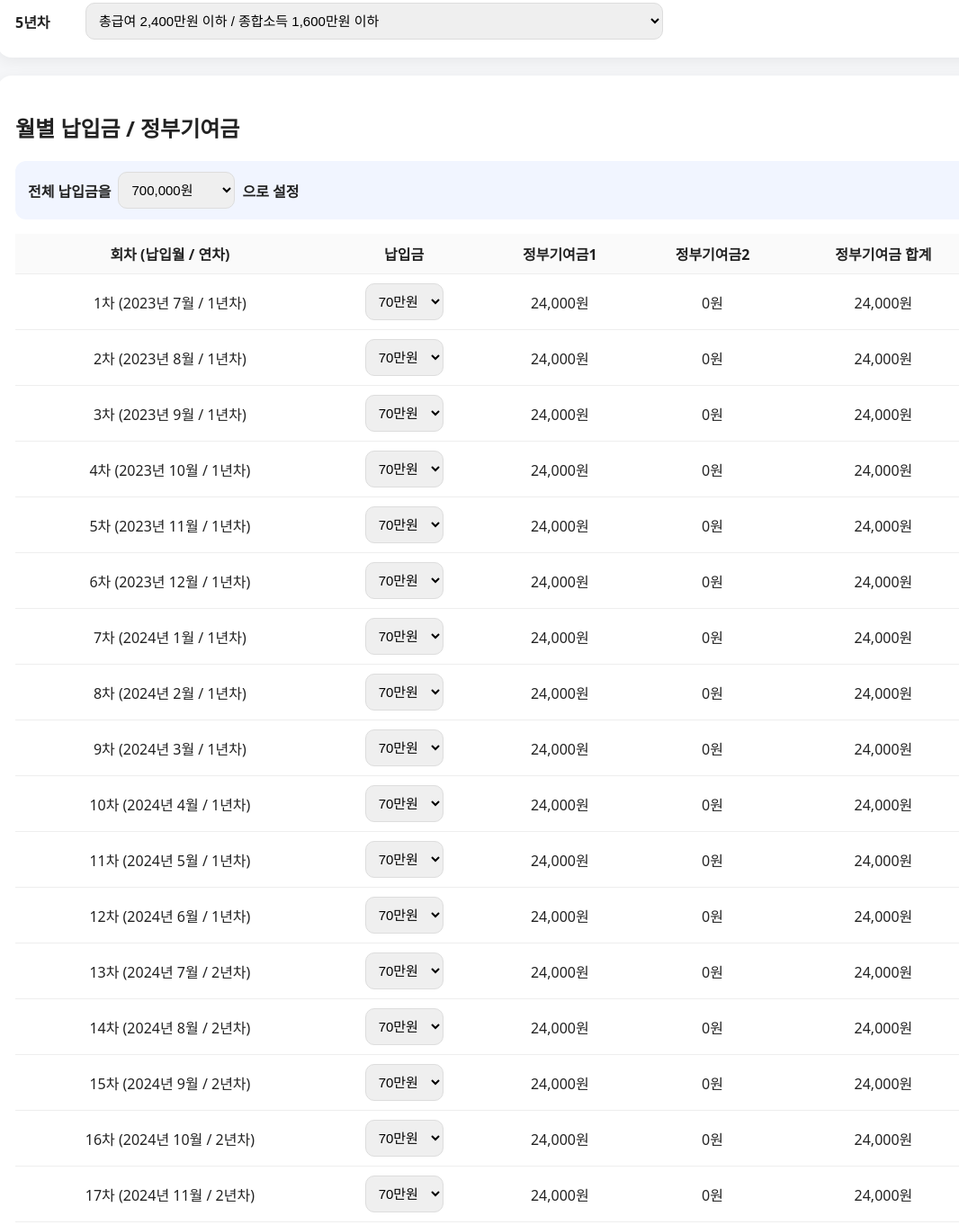
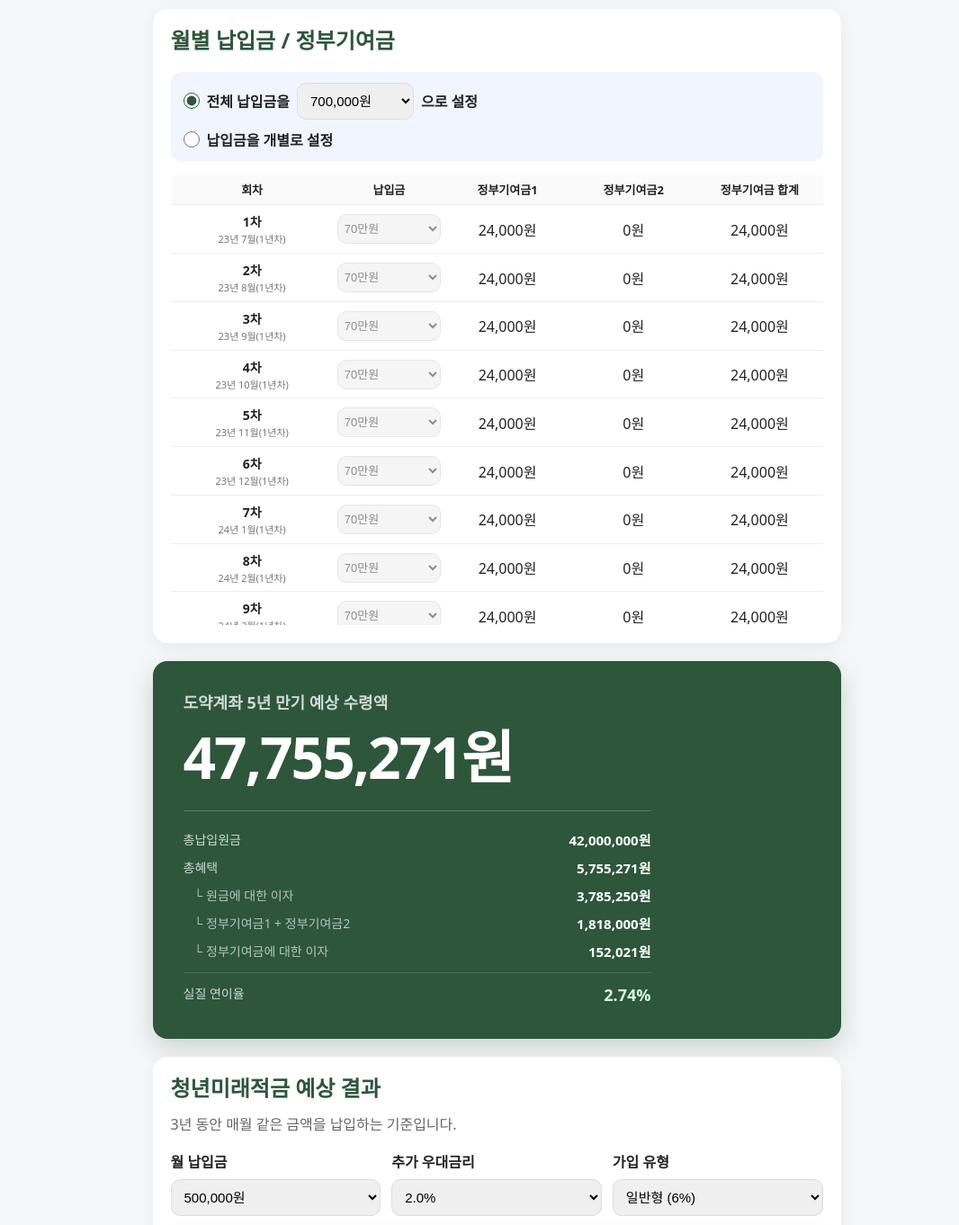
Before and after one commit to do-torii/newww, a plain HTML site: page index.html in a window 1280 px wide. Shown: the part 855-2217 px from the top of the page at 90% size, without its empty margins (88-1154 px from the left). Drawn offline with Linux system fonts and the light colour scheme.

Commit message:
계산식 수정

```diff
--- a/index.html
+++ b/index.html
@@ -50,17 +50,25 @@
     <section class="card">
       <h2>월별 납입금 / 정부기여금</h2>
 
-      <div class="bulk-payment-box">
-        <label for="bulkPayment">전체 납입금을</label>
-        <select id="bulkPayment"></select>
-        <span>으로 설정</span>
+      <div class="payment-mode-box">
+        <label class="payment-mode-option">
+          <input type="radio" name="paymentMode" id="bulkPaymentMode" value="bulk" checked />
+          <span>전체 납입금을</span>
+          <select id="bulkPayment"></select>
+          <span>으로 설정</span>
+        </label>
+
+        <label class="payment-mode-option">
+          <input type="radio" name="paymentMode" id="individualPaymentMode" value="individual" />
+          <span>납입금을 개별로 설정</span>
+        </label>
       </div>
 
       <div class="table-wrap">
         <table>
           <thead>
             <tr>
-              <th>회차 (납입월 / 연차)</th>
+              <th>회차</th>
               <th>납입금</th>
               <th>정부기여금1</th>
               <th>정부기여금2</th>
@@ -73,30 +81,18 @@
     </section>
 
     <section class="result">
-      <div>
-        <span>총납입원금</span>
-        <strong id="totalPayment">0원</strong>
-      </div>
+      <div class="result-highlight">
+        <span class="result-title">도약계좌 5년 만기 예상 수령액</span>
+        <strong class="maturity-amount" id="maturityTotal">0원</strong>
 
-      <div>
-        <span>원금에 대한 이자</span>
-        <strong id="principalInterest">0원</strong>
-      </div>
-
-      <div>
-        <span>정부기여금1 + 정부기여금2</span>
-        <strong id="totalGov">0원</strong>
-      </div>
-
-      <div>
-        <span>정부기여금에 대한 이자</span>
-        <strong id="govInterest">0원</strong>
-      </div>
-
-      <div class="effective-rate-result">
-        <span>실질 연이율</span>
-        <strong id="effectiveAnnualRate">0.00%</strong>
-        <small>(원금이자 + 정부기여금 + 정부기여금 이자) ÷ 총납입원금 ÷ 5</small>
+        <div class="result-breakdown">
+          <div><span>총납입원금</span><b id="totalPayment">0원</b></div>
+          <div><span>총혜택</span><b id="totalBenefit">0원</b></div>
+          <div class="breakdown-detail"><span>└ 원금에 대한 이자</span><b id="principalInterest">0원</b></div>
+          <div class="breakdown-detail"><span>└ 정부기여금1 + 정부기여금2</span><b id="totalGov">0원</b></div>
+          <div class="breakdown-detail"><span>└ 정부기여금에 대한 이자</span><b id="govInterest">0원</b></div>
+          <div class="rate-row"><span>실질 연이율</span><b id="effectiveAnnualRate">0.00%</b></div>
+        </div>
       </div>
     </section>
 
@@ -125,35 +121,18 @@
       </div>
 
       <div class="result future-result">
-        <div>
-          <span>총납입원금</span>
-          <strong id="futureTotalPayment">0원</strong>
-        </div>
+        <div class="result-highlight">
+          <span class="result-title">청년미래적금 3년 만기 예상 수령액</span>
+          <strong class="maturity-amount" id="futureMaturityTotal">0원</strong>
 
-        <div>
-          <span>원금에 대한 이자</span>
-          <strong id="futurePrincipalInterest">0원</strong>
-        </div>
-
-        <div>
-          <span>정부지원금</span>
-          <strong id="futureGovSupport">0원</strong>
-        </div>
-
-        <div>
-          <span>정부지원금에 대한 이자</span>
-          <strong id="futureGovInterest">0원</strong>
-        </div>
-
-        <div class="future-maturity-result">
-          <span>3년 만기 예상 수령액</span>
-          <strong id="futureMaturityTotal">0원</strong>
-        </div>
-
-        <div class="effective-rate-result">
-          <span>실질 연이율</span>
-          <strong id="futureEffectiveAnnualRate">0.00%</strong>
-          <small>(원금이자 + 정부지원금 + 정부지원금 이자) ÷ 총납입원금 ÷ 3</small>
+          <div class="result-breakdown">
+            <div><span>총납입원금</span><b id="futureTotalPayment">0원</b></div>
+            <div><span>총혜택</span><b id="futureTotalBenefit">0원</b></div>
+            <div class="breakdown-detail"><span>└ 원금에 대한 이자</span><b id="futurePrincipalInterest">0원</b></div>
+            <div class="breakdown-detail"><span>└ 정부지원금</span><b id="futureGovSupport">0원</b></div>
+            <div class="breakdown-detail"><span>└ 정부지원금에 대한 이자</span><b id="futureGovInterest">0원</b></div>
+            <div class="rate-row"><span>실질 연이율</span><b id="futureEffectiveAnnualRate">0.00%</b></div>
+          </div>
         </div>
       </div>
     </section>
--- a/script.js
+++ b/script.js
@@ -39,9 +39,13 @@
 const incomeYearsEl = document.getElementById("incomeYears");
 const bonusRateEl = document.getElementById("bonusRate");
 const bulkPaymentEl = document.getElementById("bulkPayment");
+const bulkPaymentModeEl = document.getElementById("bulkPaymentMode");
+const individualPaymentModeEl = document.getElementById("individualPaymentMode");
 const paymentRowsEl = document.getElementById("paymentRows");
 
 const totalPaymentEl = document.getElementById("totalPayment");
+const totalBenefitEl = document.getElementById("totalBenefit");
+const maturityTotalEl = document.getElementById("maturityTotal");
 const principalInterestEl = document.getElementById("principalInterest");
 const totalGovEl = document.getElementById("totalGov");
 const govInterestEl = document.getElementById("govInterest");
@@ -51,6 +55,7 @@
 const futureBonusRateEl = document.getElementById("futureBonusRate");
 const futureTypeEl = document.getElementById("futureType");
 const futureTotalPaymentEl = document.getElementById("futureTotalPayment");
+const futureTotalBenefitEl = document.getElementById("futureTotalBenefit");
 const futurePrincipalInterestEl = document.getElementById("futurePrincipalInterest");
 const futureGovSupportEl = document.getElementById("futureGovSupport");
 const futureGovInterestEl = document.getElementById("futureGovInterest");
@@ -148,7 +153,10 @@
     const row = document.createElement("tr");
 
     row.innerHTML = `
-      <td class="payment-info"></td>
+      <td class="payment-info">
+        <strong class="payment-round"></strong>
+        <span class="payment-meta"></span>
+      </td>
       <td>
         <select class="payment-select">
           ${createPaymentOptions()}
@@ -174,6 +182,22 @@
   });
 
   updateAll();
+}
+
+function updatePaymentMode() {
+  const isBulkMode = bulkPaymentModeEl.checked;
+
+  bulkPaymentEl.disabled = !isBulkMode;
+
+  document.querySelectorAll(".payment-select").forEach((select) => {
+    select.disabled = isBulkMode;
+  });
+
+  if (isBulkMode) {
+    setAllPayments();
+  } else {
+    updateAll();
+  }
 }
 
 function getPaymentDate(index) {
@@ -272,8 +296,9 @@
 
     const gov = calculateGov(payment, rule, paymentDate.year, paymentDate.month);
 
-    row.querySelector(".payment-info").textContent =
-      `${index + 1}차 (${paymentDate.year}년 ${paymentDate.month}월 / ${yearRound}년차)`;
+    row.querySelector(".payment-round").textContent = `${index + 1}차`;
+    row.querySelector(".payment-meta").textContent =
+      `${String(paymentDate.year).slice(-2)}년 ${paymentDate.month}월(${yearRound}년차)`;
 
     row.querySelector(".gov1").textContent = formatWon(gov.gov1);
     row.querySelector(".gov2").textContent = formatWon(gov.gov2);
@@ -287,6 +312,12 @@
   });
 
   totalPaymentEl.textContent = formatWon(totalPayment);
+  totalBenefitEl.textContent = formatWon(
+    totalPrincipalInterest + totalGov + totalGovInterest
+  );
+  maturityTotalEl.textContent = formatWon(
+    totalPayment + totalPrincipalInterest + totalGov + totalGovInterest
+  );
   principalInterestEl.textContent = formatWon(totalPrincipalInterest);
   totalGovEl.textContent = formatWon(totalGov);
   govInterestEl.textContent = formatWon(totalGovInterest);
@@ -323,6 +354,9 @@
     : 0;
 
   futureTotalPaymentEl.textContent = formatWon(totalPayment);
+  futureTotalBenefitEl.textContent = formatWon(
+    principalInterest + totalGovSupport + govInterest
+  );
   futurePrincipalInterestEl.textContent = formatWon(principalInterest);
   futureGovSupportEl.textContent = formatWon(totalGovSupport);
   futureGovInterestEl.textContent = formatWon(govInterest);
@@ -332,13 +366,15 @@
 
 initOptions();
 renderRows();
-updateAll();
+updatePaymentMode();
 updateFutureSavings();
 
 startYearEl.addEventListener("change", updateAll);
 startMonthEl.addEventListener("change", updateAll);
 bonusRateEl.addEventListener("change", updateAll);
 bulkPaymentEl.addEventListener("change", setAllPayments);
+bulkPaymentModeEl.addEventListener("change", updatePaymentMode);
+individualPaymentModeEl.addEventListener("change", updatePaymentMode);
 futureMonthlyPaymentEl.addEventListener("change", updateFutureSavings);
 futureBonusRateEl.addEventListener("change", updateFutureSavings);
 futureTypeEl.addEventListener("change", updateFutureSavings);
--- a/style.css
+++ b/style.css
@@ -10,9 +10,20 @@
 }
 
 .container {
-  max-width: 1150px;
+  max-width: 805px;
   margin: 0 auto;
   padding: 32px 20px;
+}
+
+h1 {
+  color: #23452f;
+}
+
+.card h2 {
+  margin-top: 0;
+  color: #2d563b;
+  font-weight: 800;
+  line-height: 1.25;
 }
 
 .card,
@@ -87,11 +98,10 @@
   max-width: 220px;
 }
 
-.bulk-payment-box {
+.payment-mode-box {
   display: flex;
-  align-items: center;
-  flex-wrap: wrap;
-  gap: 8px;
+  flex-direction: column;
+  gap: 10px;
   margin-bottom: 16px;
   padding: 12px 14px;
   background: #f1f5ff;
@@ -99,43 +109,106 @@
   font-weight: 600;
 }
 
-.bulk-payment-box select {
+.payment-mode-option {
+  display: flex;
+  flex-direction: row;
+  align-items: center;
+  flex-wrap: wrap;
+  gap: 8px;
+  cursor: pointer;
+}
+
+.payment-mode-option input {
+  width: 18px;
+  height: 18px;
+  margin: 0;
+  accent-color: #2d563b;
+}
+
+.payment-mode-option select {
   min-width: 130px;
 }
 
+.payment-select:disabled {
+  color: #666;
+  background: #f2f2f2;
+  cursor: not-allowed;
+  opacity: 0.75;
+}
+
 .table-wrap {
-  overflow-x: auto;
+  max-height: 500px;
+  overflow: auto;
 }
 
 table {
   width: 100%;
-  min-width: 900px;
+  table-layout: fixed;
   border-collapse: collapse;
 }
 
 th,
 td {
-  padding: 10px;
+  padding: 8px 4px;
   border-bottom: 1px solid #eee;
   text-align: center;
 }
 
 th {
   background: #fafafa;
+  position: sticky;
+  top: 0;
+  z-index: 1;
+  font-size: 13px;
+  line-height: 1.3;
+  overflow-wrap: anywhere;
 }
 
+th:first-child,
 .payment-info {
+  width: 25%;
+}
+
+th:nth-child(2) {
+  width: 17%;
+}
+
+th:nth-child(n + 3) {
+  width: 19.333%;
+}
+
+.payment-round {
+  display: block;
+  font-size: 14px;
+}
+
+.payment-meta {
+  display: block;
+  margin-top: 3px;
+  color: #777;
+  font-size: 11px;
+  line-height: 1.25;
   white-space: nowrap;
+}
+
+.payment-select {
+  width: 100%;
+  min-width: 0;
+  padding: 7px 3px;
+  font-size: 13px;
 }
 
 .result {
   display: grid;
   grid-template-columns: repeat(auto-fit, minmax(220px, 1fr));
   gap: 16px;
+  background: #2d563b;
+  color: #fff;
+  box-shadow: 0 10px 28px rgba(45, 86, 59, 0.22);
 }
 
 .result span {
-  color: #555;
+  color: rgba(255, 255, 255, 0.78);
   font-size: 14px;
 }
 
@@ -145,17 +218,59 @@
   font-size: 22px;
 }
 
-.effective-rate-result {
-  padding: 14px;
-  background: #f1f5ff;
-  border-radius: 12px;
+.result-highlight {
+  grid-column: 1 / -1;
+  padding: 12px 14px;
 }
 
-.effective-rate-result small {
-  display: block;
-  margin-top: 6px;
-  color: #666;
-  line-height: 1.4;
+.result-title {
+  font-size: 18px !important;
+  font-weight: 700;
+}
+
+.result .maturity-amount {
+  margin-top: 14px;
+  font-size: clamp(38px, 6vw, 64px);
+  line-height: 1.1;
+  letter-spacing: -2px;
+}
+
+.result-breakdown {
+  max-width: 520px;
+  margin-top: 24px;
+  padding-top: 16px;
+  border-top: 1px solid rgba(255, 255, 255, 0.2);
+}
+
+.result-breakdown > div {
+  display: flex;
+  justify-content: space-between;
+  gap: 18px;
+  padding: 5px 0;
+}
+
+.result-breakdown b {
+  flex-shrink: 0;
+  font-size: 15px;
+}
+
+.result-breakdown .breakdown-detail {
+  padding-left: 12px;
+}
+
+.result-breakdown .breakdown-detail span {
+  color: rgba(255, 255, 255, 0.66);
+}
+
+.result-breakdown .rate-row {
+  margin-top: 8px;
+  padding-top: 12px;
+  border-top: 1px solid rgba(255, 255, 255, 0.14);
+}
+
+.rate-row b {
+  color: #d9f4df;
+  font-size: 18px;
 }
 
 .section-description {
@@ -169,18 +284,16 @@
 
 .future-result {
   margin-bottom: 0;
-  background: #f8fafc;
-  box-shadow: none;
-}
-
-.future-maturity-result {
-  padding: 14px;
-  background: #fff3e8;
-  border-radius: 12px;
+  background: #2d563b;
+  box-shadow: 0 10px 28px rgba(45, 86, 59, 0.22);
 }
 
 @media (max-width: 720px) {
   .grid.three {
     grid-template-columns: 1fr;
   }
+
+  .result-breakdown > div {
+    align-items: flex-start;
+  }
 }
```
